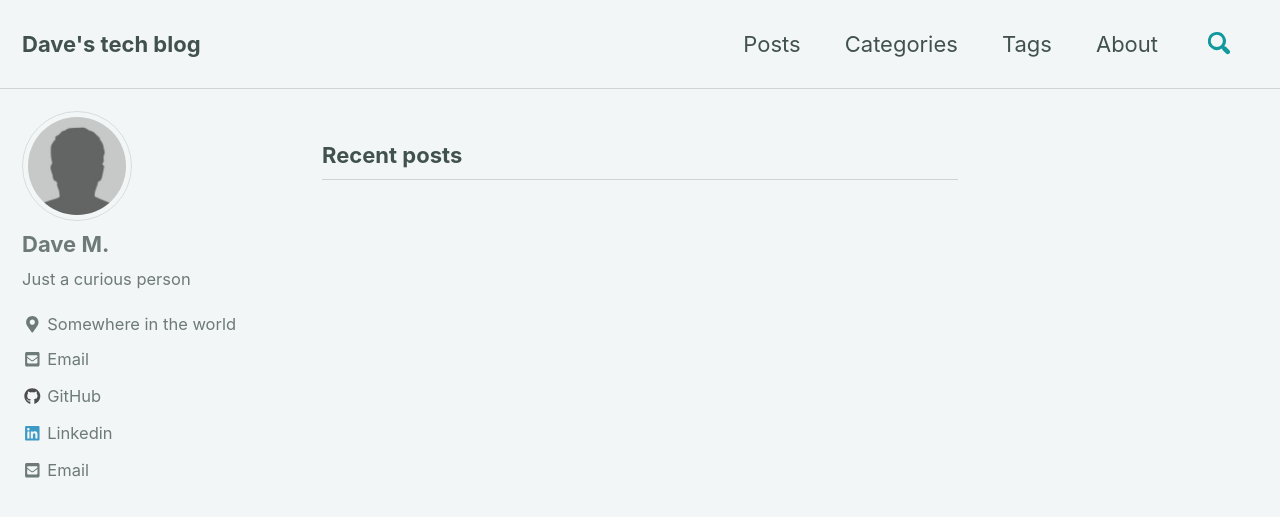
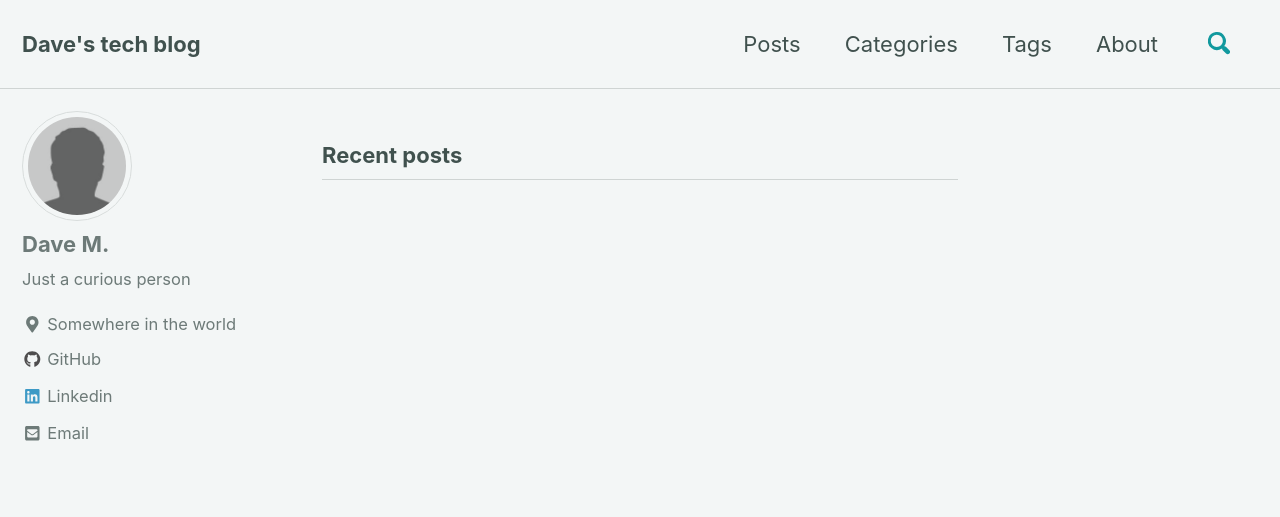
Before and after one commit to dave-man/dave-man.github.io, a Jekyll site: the page built from index.html, in a window 1280 px wide and 900 px high. Shown: the top 517 px of the window. Built offline with Jekyll 4.4.1, drawn with Linux system fonts in a browser that asks for light colours; cached includes are drawn as plain includes; nearby versions of some CDN libraries; the list of posts is cut into pages by our own code.

Commit message:
Remove double email from navbar

```diff
--- a/_config.yml
+++ b/_config.yml
@@ -114,9 +114,6 @@ author:
   location         : "Somewhere in the world"
   email            : "dav.man@pm.me"
   links:
-    - label: "Email"
-      icon: "fas fa-fw fa-envelope-square"
-      url: mailto:dav.man@pm.me
     - label: "GitHub"
       icon: "fab fa-fw fa-github"
       url: "https://dave-man.github.io"
@@ -131,7 +128,7 @@ footer:
       icon: "fab fa-fw fa-github"
       url: "https://dave-man.github.io"
     - label: "Linkedin"
-      icon: "fab fa-fw fa-linedin"
+      icon: "fab fa-fw fa-linkedin"
       url: "http://www.linkedin.com/in/dave-man"
 
 
```
